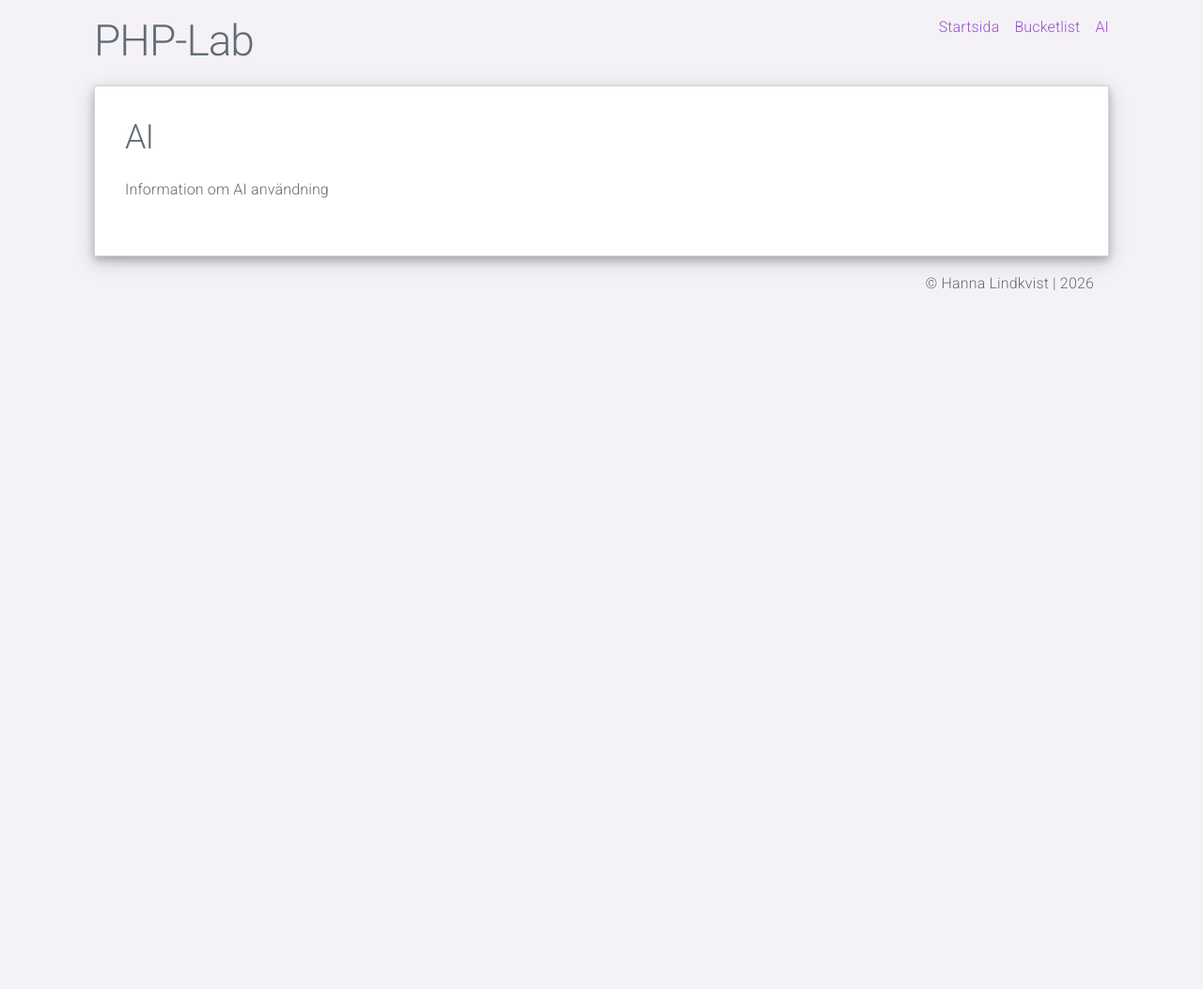
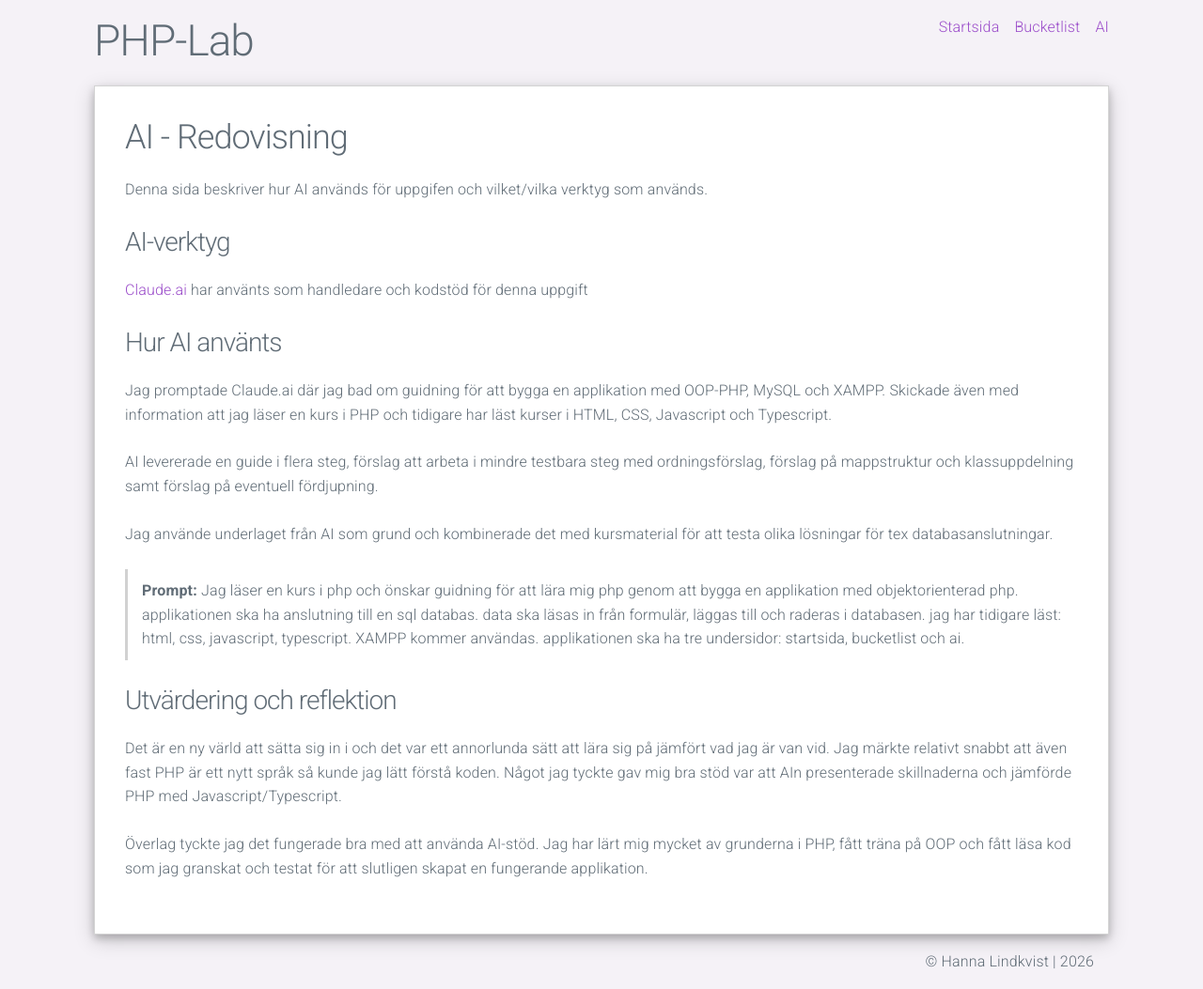
Before and after one commit to Safe-Pizza/dt209g_lab2, a PHP site: page /ai.php in a window 1280 px wide. Shown: the whole page at 94% size. Before the commit the page ends 309 px from the top, so only its background shows below. Run offline with PHP 8.4, Linux system fonts and the light colour scheme.

Commit message:
skriver innehåll för ai-sidan

```diff
--- a/ai.php
+++ b/ai.php
@@ -3,9 +3,22 @@ include("includes/head.php");
 include("includes/mainnav.php");
 ?>
 
-<h2>AI</h2>
-<p>Information om AI användning</p>
+<h2>AI - Redovisning</h2>
+<p>Denna sida beskriver hur AI används för uppgifen och vilket/vilka verktyg som används.</p>
 
+<h3>AI-verktyg</h3>
+<p><a href="https://claude.ai/">Claude.ai</a> har använts som handledare och kodstöd för denna uppgift</p>
+
+<h3>Hur AI använts</h3>
+<p>Jag promptade Claude.ai där jag bad om guidning för att bygga en applikation med OOP-PHP, MySQL och XAMPP. Skickade även med information att jag läser en kurs i PHP och tidigare har läst kurser i HTML, CSS, Javascript och Typescript.</p>
+<p>AI levererade en guide i flera steg, förslag att arbeta i mindre testbara steg med ordningsförslag, förslag på mappstruktur och klassuppdelning samt förslag på eventuell fördjupning.</p>
+<p>Jag använde underlaget från AI som grund och kombinerade det med kursmaterial för att testa olika lösningar för tex databasanslutningar.</p>
+<blockquote><strong>Prompt:</strong> Jag läser en kurs i php och önskar guidning för att lära mig php genom att bygga en applikation med objektorienterad php. applikationen ska ha anslutning till en sql databas. data ska läsas in från formulär, läggas till och raderas i databasen. jag har tidigare läst: html, css, javascript, typescript. XAMPP kommer användas.
+applikationen ska ha tre undersidor: startsida, bucketlist och ai.</blockquote>
+
+<h3>Utvärdering och reflektion</h3>
+<p>Det är en ny värld att sätta sig in i och det var ett annorlunda sätt att lära sig på jämfört vad jag är van vid. Jag märkte relativt snabbt att även fast PHP är ett nytt språk så kunde jag lätt förstå koden. Något jag tyckte gav mig bra stöd var att AIn presenterade skillnaderna och jämförde PHP med Javascript/Typescript.</p>
+<p>Överlag tyckte jag det fungerade bra med att använda AI-stöd. Jag har lärt mig mycket av grunderna i PHP, fått träna på OOP och fått läsa kod som jag granskat och testat för att slutligen skapat en fungerande applikation.</p>
 <?php
 include("includes/footer.php");
 ?>
```
